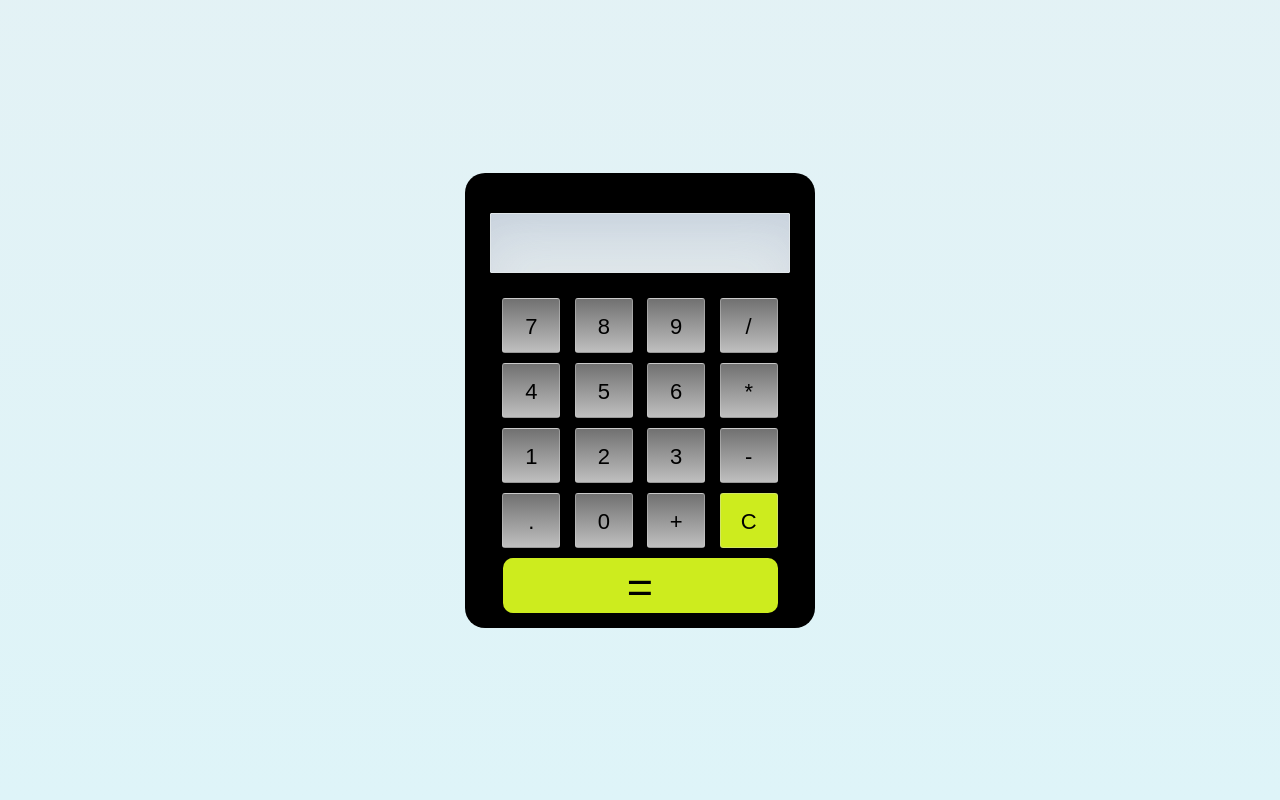
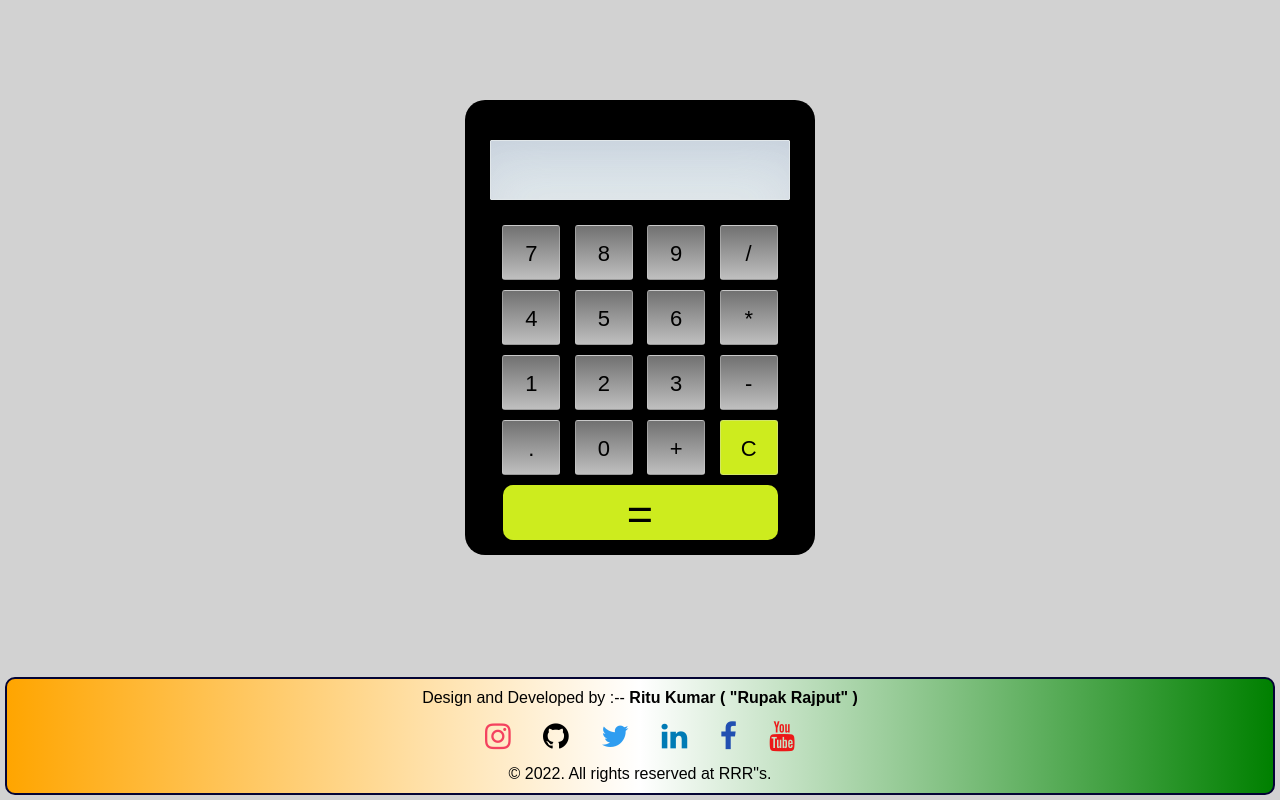
Before and after one commit to Rupakrajput19/Calculator, a plain HTML site: page index.html in a window 1280 px wide. Drawn offline with Linux system fonts and the light colour scheme.

Commit message:
updated file with featues

```diff
--- a/index.html
+++ b/index.html
@@ -4,11 +4,17 @@
   <meta charset="UTF-8" />
   <meta http-equiv="X-UA-Compatible" content="IE=edge" />
   <meta name="viewport" content="width=device-width, initial-scale=1.0" />
+  <meta name="description" content="Calculator for Basic - Division, Multiplication, Addiction, Substraction and other calculation that you can do on...">
+  <meta name="keywords" content="Calculator, calculation, Division, Multiplication, Addiction, Substraction">
+  <meta name="revised" content="26/07/2022">
+  <meta name="author" content="Ritu Kumar">
   <title>Calculator</title>
   <link rel="stylesheet" href="style.css" />
+  <link rel="stylesheet" href="https://cdnjs.cloudflare.com/ajax/libs/font-awesome/4.7.0/css/font-awesome.min.css" />
+
 </head>
 <body>
-  <div class="center">
+  <div class="cal-box">
     <form name="forms">
       <input type="text" id="display" name="display" disabled />
       <div class="buttons">
@@ -27,22 +33,23 @@
         <input onclick="press('.')" type="button" value="." />
         <input onclick="press(0)" type="button" value="0" />
         <input onclick="press('+')" type="button" value="+" />
-        <input onclick="pressClear('clear')" class="hover-center-2" type="button" value="C" />
-        <input onclick="pressEval('=')" class="hover-center-1" type="button" id="equal" value="=" />
+        <input onclick="pressClear('clear')" class="clear" type="button" value="C" />
+        <input onclick="pressEval('=')" class="equalto" type="button" id="equal" value="=" />
       </div>
     </form>
   </div>
-  <!-- # Calculator
-
-  Deployment Link:-https://rupakrajput19.github.io/Calculator/
-
- Design & Developed By Ritu Kumar(Rupak Rajput).
-
- Image of the Project
-
- ![image](https://i.ibb.co/WcPfSnw/ezgif-com-gif-maker-1.gif)
- -->
-
+  <footer>
+    <p>Design and Developed by :-- <b> Ritu Kumar ( "Rupak Rajput" )</b></p>
+    <div class="social-media">
+      <a href="https://www.instagram.com/rupakrajput161/" target="_blank" class="fa fa-instagram"></a>
+      <a href="https://github.com/Rupakrajput19" target="_blank" class="fa fa-github"></a>
+      <a href="https://mobile.twitter.com/RupakRajput10" target="_blank" class="fa fa-twitter"></a>
+      <a href="https://www.linkedin.com/in/ritu-kumar-a0a5aa1b2" target="_blank" class="fa fa-linkedin"></a>
+      <a href="https://m.facebook.com/100016564753676/" target="_blank" class="fa fa-facebook"></a>
+      <a href="https://youtube.com/channel/UCvmxiRqoHxKCimgpvIxTaFw" target="_blank" class="fa fa-youtube"></a>
+    </div>
+    &copy; 2022. All rights reserved at RRR"s.
+  </footer>
 </body>
 <script src="script.js"></script>
 </html>
--- a/style.css
+++ b/style.css
@@ -10,11 +10,11 @@
       text-align: center;
       justify-content: center;
       align-items: center;
-      min-height: 100vh;
-      background: linear-gradient(#84c5d43a, #def4f8);
+      background:rgb(210, 210, 210);
     }
-    .center {
+    .cal-box {
       width: 350px;
+      margin: 100px auto;
       background: rgb(0, 0, 0);
       border-radius: 20px;
     }
@@ -53,13 +53,9 @@
       background: linear-gradient(#bfbfbf, #d9d9d9);
     }
 
-    input.hover-center-1 {
-      background-image: linear-gradient(0, #f56623, #f55515);
+    input.equalto {
       background-size: 0 0;
-      transition: 0.8s;
-      background-repeat: no-repeat;
-      background-position: center;
-      transition-timing-function: cubic-bezier(0.52, 1.64, 0.37, 0.66);
+      transition: 0.5s;
       width: 275px;
       margin: 5px 10px 5px 10px;
       font-size: 45px;
@@ -69,23 +65,60 @@
       background-color: rgba(207, 238, 31, 0.993);
     }
 
-    input.hover-center-1:hover {
-      background-size: 100% 100%;
-      color: red;
-      border-radius: 10px;
-    }
-
-    input.hover-center-2 {
+    input.clear {
       background-size: 0 0;
-      transition: 0.8s;
-      background-repeat: no-repeat;
-      background-position: center;
-      transition-timing-function: cubic-bezier(0.52, 1.64, 0.37, 0.66);
       color: black;
       background-color: rgba(207, 238, 31, 0.993);
     }
 
-    input.hover-center-2:hover {
-      background-size: 100% 100%;
-      color: red;
+    footer {
+      grid-area: footer;
+      padding: 10px;
+      margin: 5px;
+      border: 2px solid rgb(4, 4, 52);
+      border-radius: 10px;
+      background: linear-gradient(to right, orange, white, green);
+      position: fixed;
+      bottom: 0;
+      right: 0;
+      left: 0;
     }
+
+    .social-media {
+      position: relative;
+    }
+
+    .social-media .fa {
+      font-size: 30px;
+      text-decoration: none;
+      padding: 2px;
+      margin: 12px;
+    }
+
+    .social-media .fa:hover {
+      opacity: 0.7;
+    }
+
+    .fa-instagram {
+      color: rgb(244, 66, 95);
+    }
+
+    .fa-github {
+      color: black;
+    }
+
+    .fa-twitter {
+      color: #2f9df0;
+    }
+
+    .fa-linkedin {
+      color: #007bb5;
+    }
+
+    .fa-facebook {
+      color: #214fb1;
+    }
+
+    .fa-youtube {
+      color: rgb(236, 24, 24);
+    }
```
